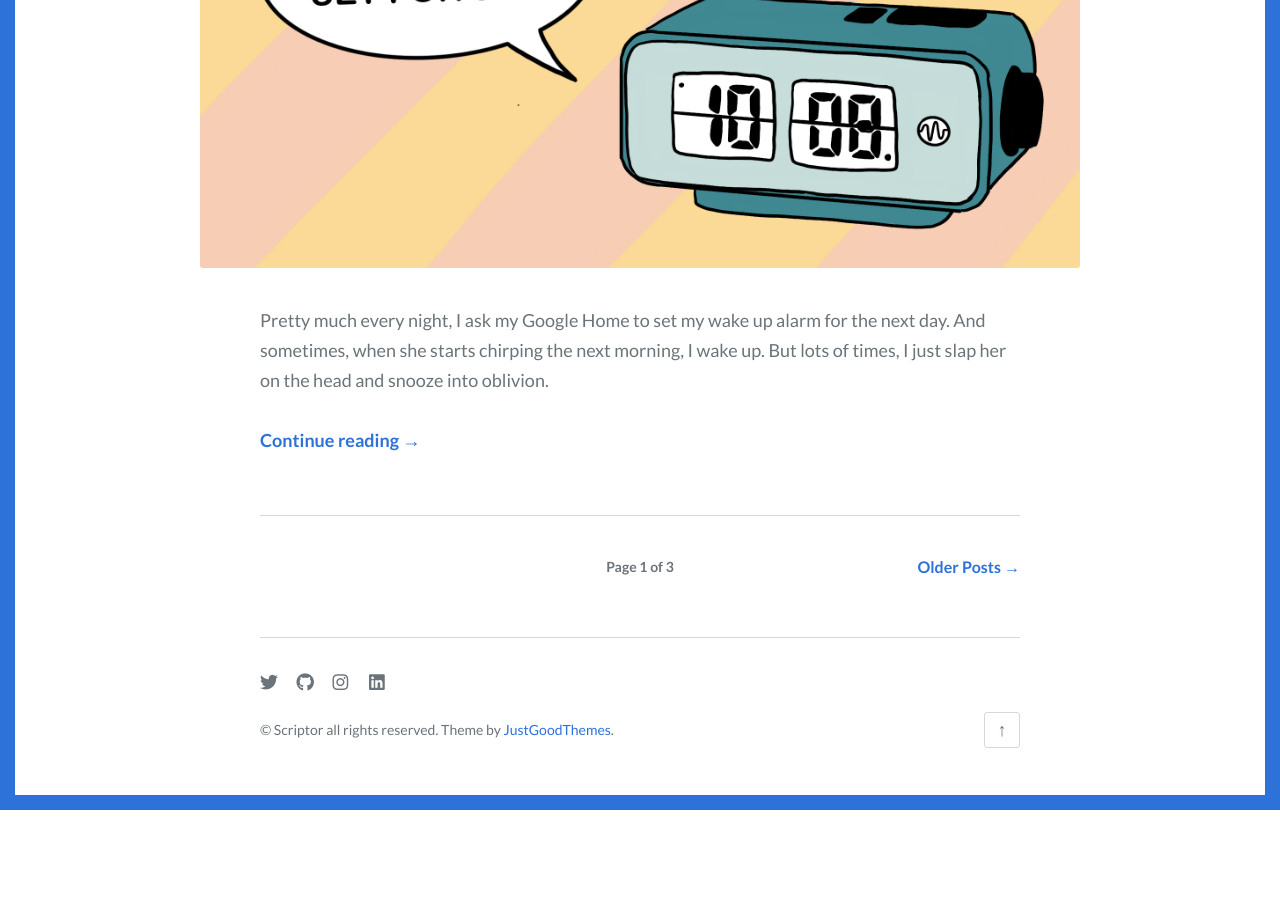
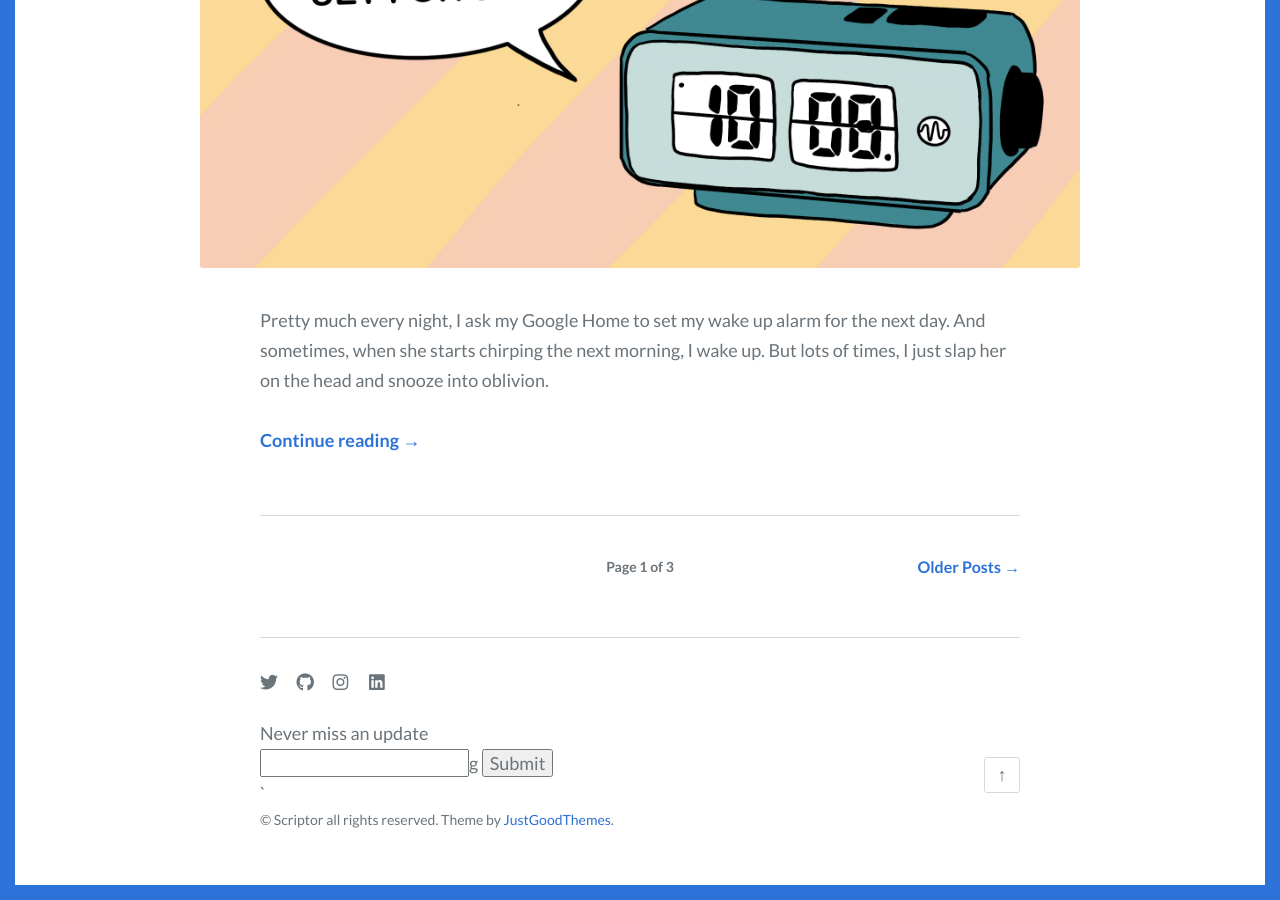
Before and after one commit to dalequark/daleonai, a Jekyll site: the page built from index.html, in a window 1280 px wide and 900 px high, scrolled down 2957 px. Built offline with Jekyll 4.4.1, drawn with Linux system fonts in a browser that asks for light colours; some web fonts are replaced; the list of posts is cut into pages by our own code; before the commit the page ends 3767 px from its top, so only the background shows below that.

Commit message:
added email follow along

```diff
--- a/_includes/footer.html
+++ b/_includes/footer.html
@@ -5,6 +5,15 @@
     {% endif %}
   </div><!-- .offsite-links -->
   <div class="footer-bottom">
+    <div>
+      Never miss an update
+      <form action="https://getsimpleform.com/messages?form_api_token=9614d366a96deaef6923068dab84d7a4" method="post">
+        <!-- all your input fields here.... -->
+        <input type='text' name='Email'/>g
+        <input type='submit' value='Submit' />
+      </form>
+      `
+    </div>
     <div class="site-info">
       {{ site.footer.content | markdownify }}
     </div><!-- .site-info -->
```
